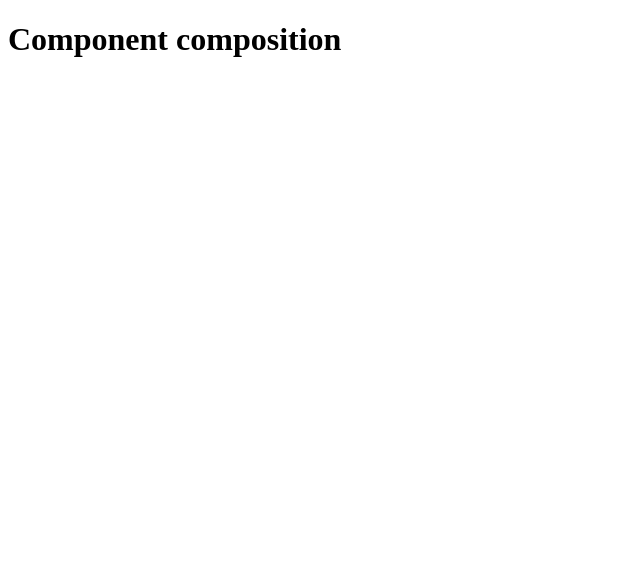
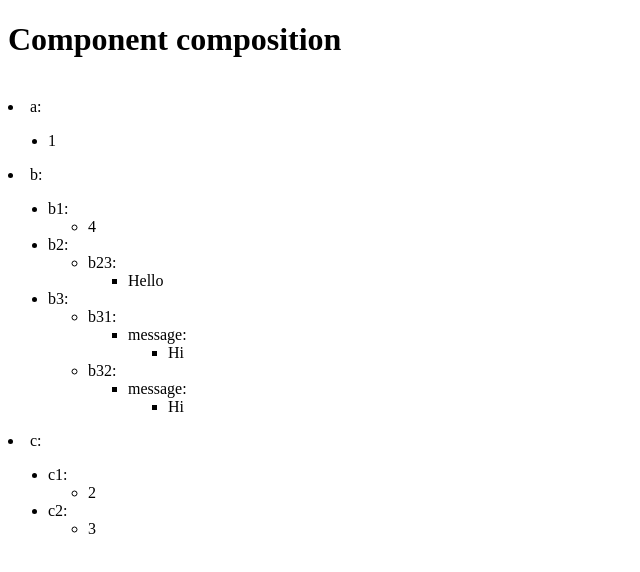
Before and after one commit to JuntingLiu/ReactDesignPatterns, a React (Create React App) app: page / in a window 1280 px wide. Shown: the top 572 px of the page, without its empty margins (0-640 px from the left). Built offline with nearby package versions, Linux system fonts and the light colour scheme.

Commit message:
feat: recursive component

```diff
--- a/src/App.js
+++ b/src/App.js
@@ -1,8 +1,34 @@
+import RecursiveComponent from './RecursiveComponent'
+
+const nestedObject = {
+	a: 1,
+	b: {
+		b1: 4,
+		b2: {
+			b23: 'Hello',
+		},
+		b3: {
+			b31: {
+				message: 'Hi',
+			},
+			b32: {
+				message: 'Hi',
+			}
+		}
+	},
+	c: {
+		c1: 2,
+		c2: 3,
+	}
+}
+
 function App() {
 
   return (
     <>
       <h1>Component composition</h1>
+      <br />
+      <RecursiveComponent data={nestedObject} />
     </>
   );
 }
--- /dev/null
+++ b/src/RecursiveComponent.js
@@ -0,0 +1,25 @@
+import React from 'react'
+
+const isObject = x => typeof x === 'object' && x !== null && Array.isArray(x) === false
+
+const RecursiveComponent = ({data}) => {
+  if (!isObject(data)) {
+    return <li>{data}</li>
+  }
+  const pairs = Object.entries(data)
+
+  return (
+    <>
+      {pairs.map(([key, value]) => (
+        <li key={key}>
+          {key}:
+          <ul>
+            <RecursiveComponent data={value} />
+          </ul>
+        </li>
+      ))}
+    </>
+  )
+}
+
+export default RecursiveComponent
```
